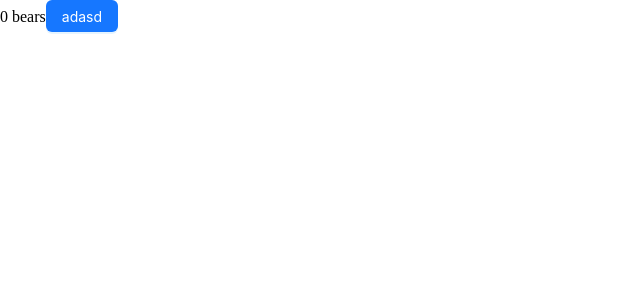
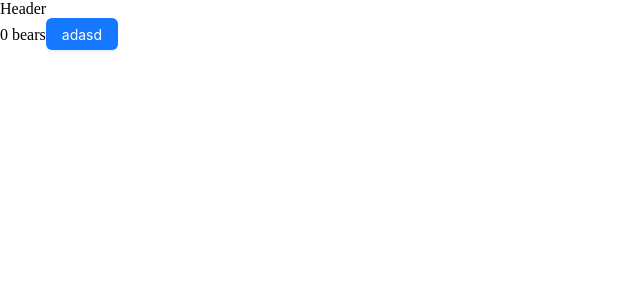
Before and after one commit to karlidaganil/Eteration-Case, a React (Vite) app: page / in a window 1280 px wide. Shown: the top 300 px of the page, without its empty margins (0-640 px from the left). Built offline with nearby package versions, Linux system fonts and the light colour scheme.

Commit message:
Refactor router configuration in main.jsx

```diff
--- /dev/null
+++ b/src/App.jsx
@@ -0,0 +1,13 @@
+import Header from "./layout/Header";
+import Main from "./layout/Main";
+
+const App = () => {
+  return (
+    <>
+      <Header />
+      <Main />
+    </>
+  );
+};
+
+export default App;
--- /dev/null
+++ b/src/layout/Header.jsx
@@ -0,0 +1,5 @@
+const Header = () => {
+  return <div>Header</div>;
+};
+
+export default Header;
--- /dev/null
+++ b/src/layout/Main.jsx
@@ -0,0 +1,20 @@
+import { createBrowserRouter, RouterProvider } from "react-router-dom";
+import Home from "../pages/Home";
+import Detail from "../pages/Detail";
+
+const router = createBrowserRouter([
+  {
+    path: "/",
+    element: <Home />,
+  },
+  {
+    path: "/:id",
+    element: <Detail />,
+  },
+]);
+
+const Main = () => {
+  return <RouterProvider router={router} />;
+};
+
+export default Main;
--- a/src/main.jsx
+++ b/src/main.jsx
@@ -1,24 +1,10 @@
 import React from "react";
 import ReactDOM from "react-dom/client";
-// import App from "./App.jsx";
 import "./index.scss";
-import { createBrowserRouter, RouterProvider } from "react-router-dom";
-import Home from "./pages/Home";
-import Detail from "./pages/Detail";
-
-const router = createBrowserRouter([
-  {
-    path: "/",
-    element: <Home />,
-  },
-  {
-    path: "/:id",
-    element: <Detail />,
-  },
-]);
+import App from "./App";
 
 ReactDOM.createRoot(document.getElementById("root")).render(
   <React.StrictMode>
-    <RouterProvider router={router} />
+    <App />
   </React.StrictMode>
 );
```
